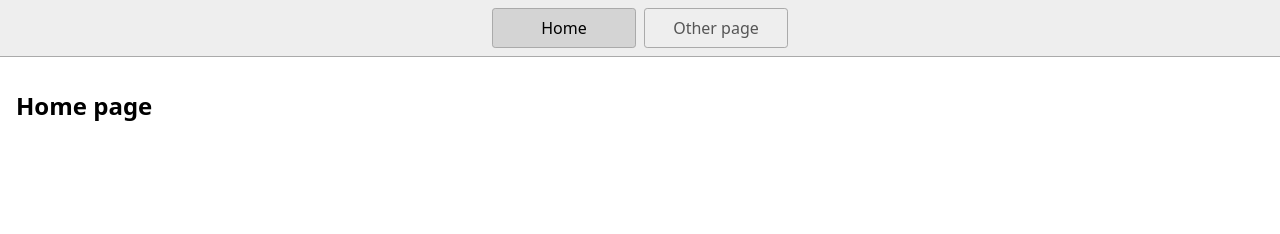
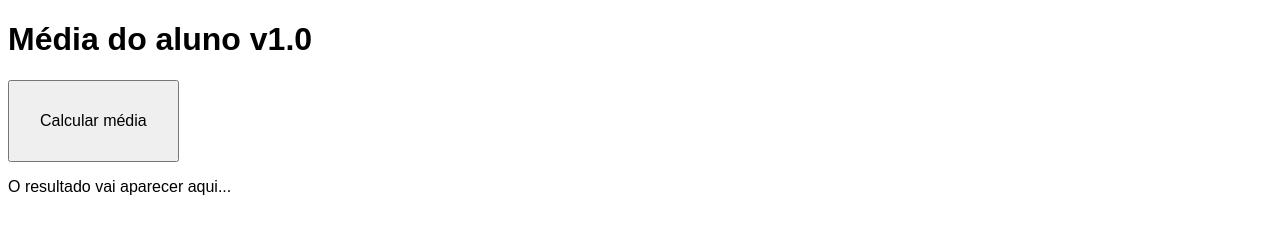
Before and after one commit to GGDSifnmg/web-platform-5goxao, a plain HTML site: page index.html in a window 1280 px wide. Drawn offline with Linux system fonts and the light colour scheme.

Commit message:
1 file modified

```diff
--- a/index.html
+++ b/index.html
@@ -1,23 +1,18 @@
 <!DOCTYPE html>
-<html lang="en">
-  <head>
-    <title>Home</title>
-    <meta charset="UTF-8" />
-    <meta name="viewport" content="width=device-width" />
-    <!--
-      Need a visual blank slate?
-      Remove all code in `styles.css`!
-    -->
-    <link rel="stylesheet" href="styles.css" />
-    <script type="module" src="script.js"></script>
-  </head>
-  <body>
-    <nav>
-      <a href="/" aria-current="page">Home</a>
-      <a href="/page2.html">Other page</a>
-    </nav>
-    <main>
-      <h1>Home page</h1>
-    </main>
-  </body>
-</html>
+<html lang="pt-br">
+<head>
+    <meta charset="UTF-8">
+    <meta name="viewport" content="width=device-width, initial-scale=1.0">
+    <title>Números com JS</title>
+    <style>
+        body { font: 12pt Arial; }
+        button { font-size: 12pt; padding: 30px; }
+    </style>
+</head>
+<body>
+    <h1>Média do aluno v1.0</h1>
+    <button onclick="media()">Calcular média</button>
+    <section id="situacao">
+        <p>O resultado vai aparecer aqui...</p>
+    </section>
+    <script>
```
